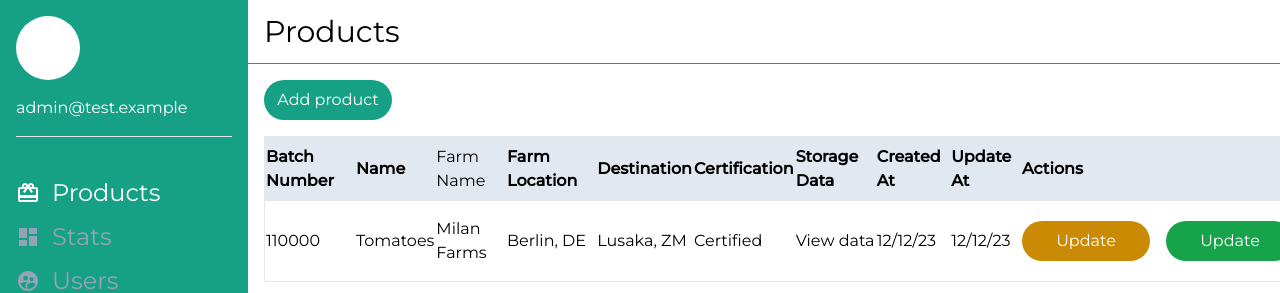
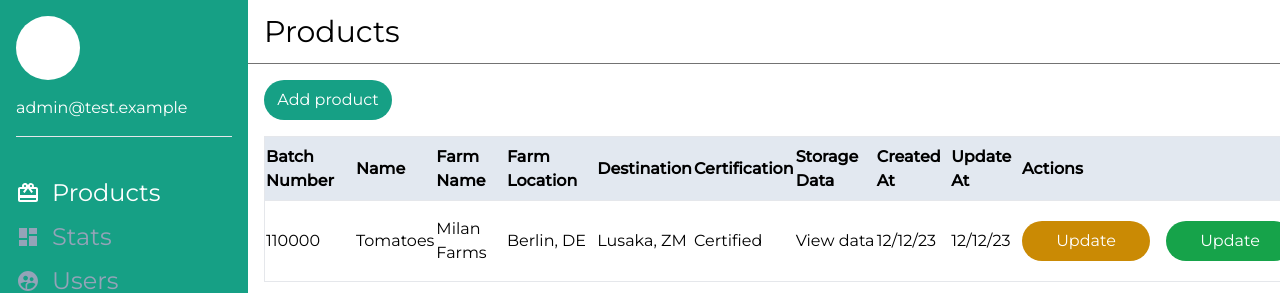
Before and after one commit to cephaschapa/CropTraceService, a Next.js app in the folder client/: page /dashboard in a window 1280 px wide. Shown: the top 293 px of the page. Built offline with nearby package versions, Linux system fonts and the light colour scheme.

Commit message:
fix: farm name not being bold in table
Signed-off-by: Milan Gruner <milangruner@gmail.com>

```diff
--- a/client/src/app/dashboard/page.tsx
+++ b/client/src/app/dashboard/page.tsx
@@ -17,7 +17,7 @@ export default function Dashboard () {
                     <thead className="border h-16 bg-slate-200 text-left">
                         <th>Batch Number</th>
                         <th>Name</th>
-                        <td>Farm Name</td>
+                        <th>Farm Name</th>
                         <th>Farm Location</th>
                         <th>Destination</th>
                         <th>Certification</th>
```
